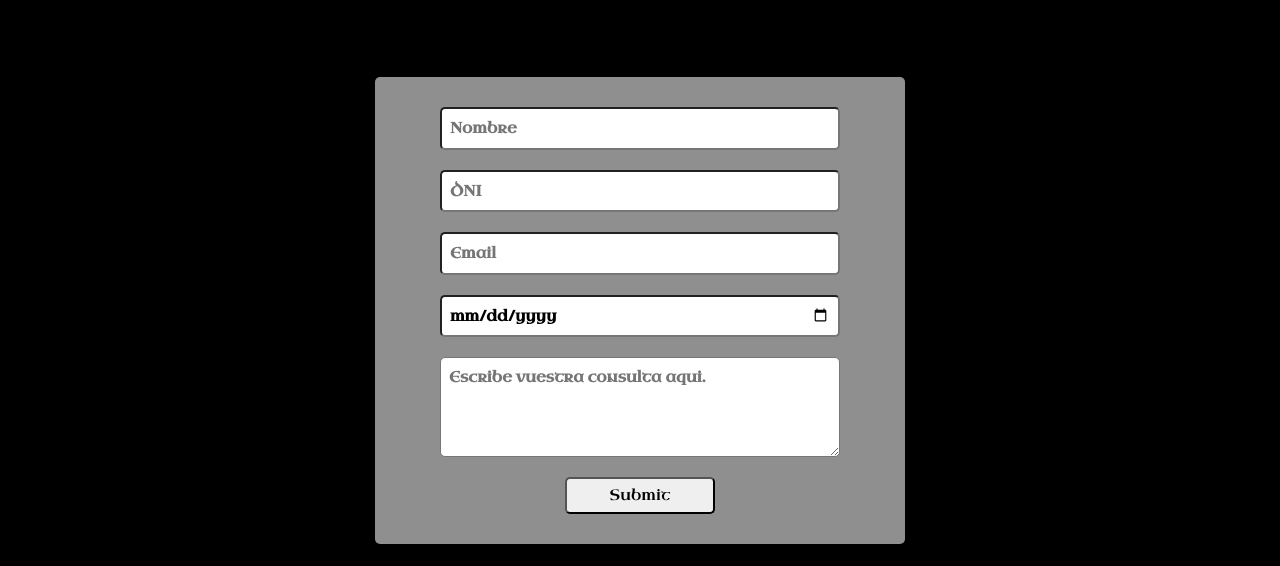
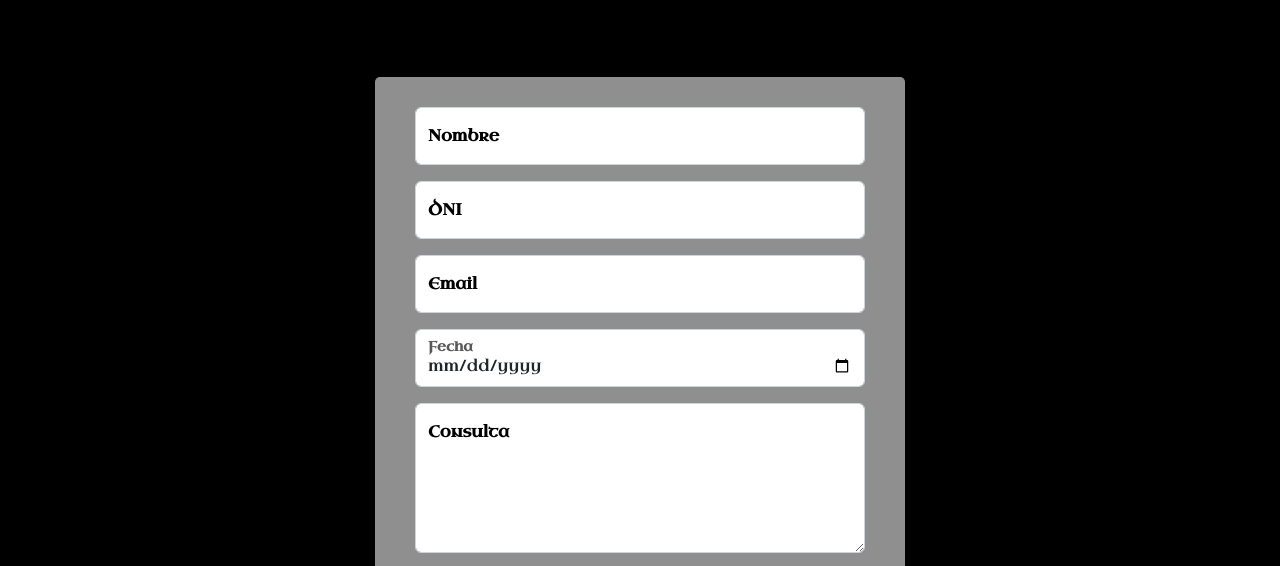
Before and after one commit to MartinCdrHs/ElGremio-MartinBustamante, a plain HTML site: page paginas/reservas.html in a window 1280 px wide. Shown: the part 351-917 px from the top of the page. Drawn offline with nearby package versions, Linux system fonts and the light colour scheme.

Commit message:
modificacion de formulario al insertar componentes de bootstrap

```diff
--- a/css/estilos.css
+++ b/css/estilos.css
@@ -132,23 +132,6 @@ main{
     width: 100%;
 }
 
-/* .selec{
-    color: white;
-    font-size: 15px;
-    text-align: center;
-    margin: auto;
-    display: grid;
-    grid-template-columns: repeat(auto-fit, minmax(290px, 1fr));
-}
-
-.selec-div{
-padding: 15px;
-}
-
-.selec-div img{
-    width: 90%;
-} */
-
 
 #comunicado-titulo{
     color:rgb(204, 13, 13);
@@ -257,6 +240,7 @@ padding: 15px;
 }
 
 /* Main reservas */
+
 .formulario{
     width: 80%;
     background-color: #8f8f8f;
@@ -265,20 +249,12 @@ margin:auto;
     border-radius: 5px;
     display: flex;
     flex-direction: column;
-justify-content: center;
+
     align-items: center;
 }
 
 .campo{
-    padding: 8px;
-    font-size: 15px;
-    border-radius: 5px;
-    margin-bottom: 20px;
-    width: 80%;
-}
-
-.formulario textarea{
-    height: 100px;
+    width: 90%;
 }
 
 .boton{
@@ -287,6 +263,7 @@ align-items: center;
     font-size: 15px;
     border-radius: 5px;
 }
+
 
 /* Footer */
 
--- a/paginas/reservas.html
+++ b/paginas/reservas.html
@@ -57,22 +57,38 @@
 
     <main>
       <form class="formulario" action="">
-            <input class="campo" type="text" name="nombre" id="nombre" placeholder="Nombre">
-            <input class="campo" type="number" name="dni" id="dni" placeholder="DNI">
-            <input class="campo" type="email" name="email" id="email" placeholder="Email">
-            <input class="campo" type="date" name="fecha" id="fecha" placeholder="Fecha">
-            <textarea class="campo" name="mensaje" for="mensaje" placeholder="Escribe vuestra consulta aqui." maxlength="300"></textarea>
+        <div class="form-floating mb-3 campo">
+          <input type="text" name="nombre" class="form-control" id="floatingInput" placeholder="Nombre">
+          <label for="floatingInput">Nombre</label>
+        </div>
+        <div class="form-floating mb-3 campo">
+          <input type="number" name="dni" class="form-control" id="floatingInput" placeholder="DNI">
+          <label for="floatingInput">DNI</label>
+        </div>
+        <div class="form-floating mb-3 campo">
+          <input type="email" class="form-control" id="floatingInput" placeholder="Email">
+          <label for="floatingInput">Email</label>
+        </div>
+        <div class="form-floating mb-3 campo">
+          <input type="date" name="fecha" class="form-control" id="floatingInput" placeholder="Fecha">
+          <label for="floatingInput">Fecha</label>
+        </div>
+        <div class="form-floating mb-3 campo ">
+          <textarea class="form-control" name="mensaje" placeholder="Consulta" maxlength="300" style="height: 150px" id="floatingTextarea"></textarea>
+          <label for="floatingTextarea">Consulta</label>
+        </div>
+
+
         <input class="boton" type="submit">
       </form>
+
 
     </main>
 
     <!-- Pie -->
     <footer>
       <ul>
-            <li>
-                Nuestras redes:
-            </li>
+          <li> Nuestras redes:</li>
           <li>
               <a href=""><img src="../imagenes/wpp35x35.png" alt="WhatsApp"></a>
           </li>
```
Lines whose indentation alone changed are shown as unchanged.
